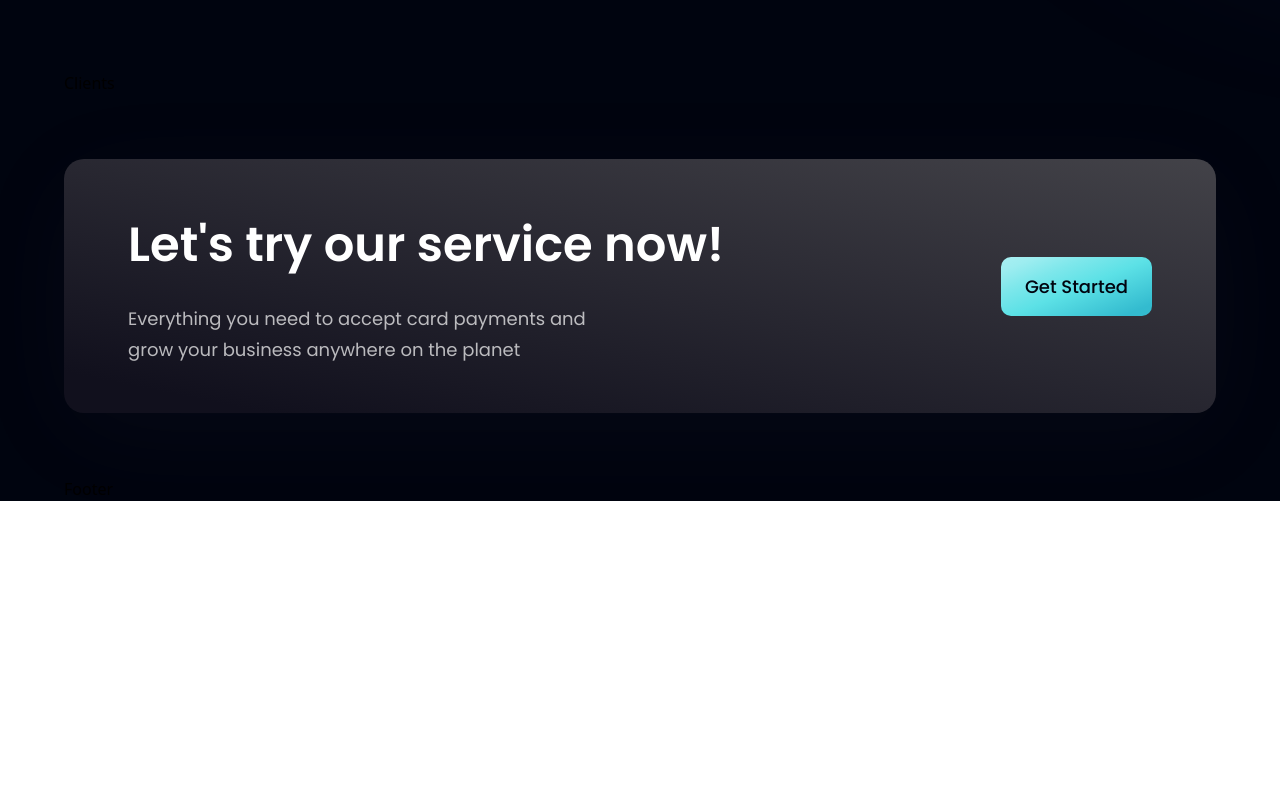
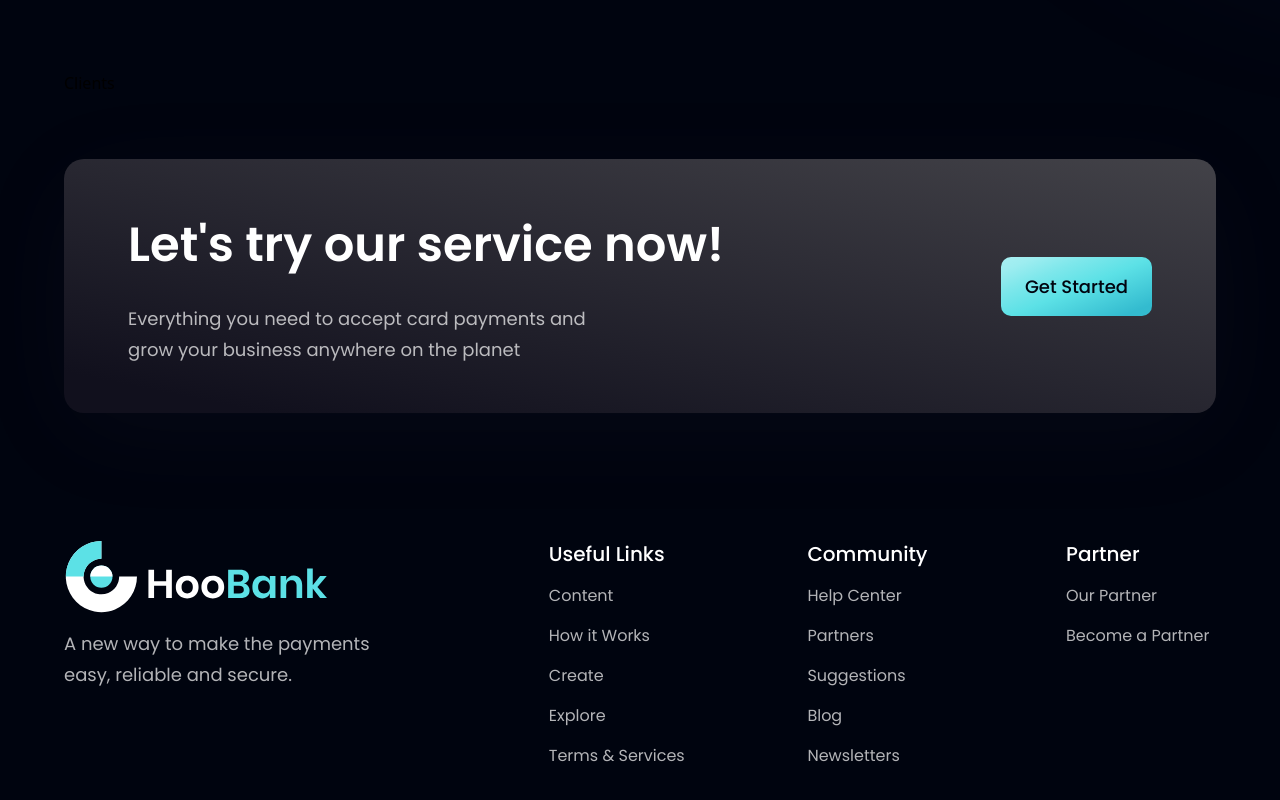
Before and after one commit to podestal/bank-tailwind-landing, a React (Vite) app: page / in a window 1280 px wide. Shown: the part 3821-4621 px from the top of the page. Before the commit the page ends 4322 px from the top, so only its background shows below. Built offline with nearby package versions, Linux system fonts and the light colour scheme.

Commit message:
footer no-social

```diff
--- a/src/components/Footer.jsx
+++ b/src/components/Footer.jsx
@@ -1,8 +1,41 @@
-import React from 'react'
+import styles from "../style"
+import { logo } from "../assets"
+import { footerLinks, socialMedia } from "../constants"
 
 const Footer = () => {
   return (
-    <div>Footer</div>
+    <footer className={`${styles.flexCenter} ${styles.paddingY} flex-col`}>
+        <div className={`${styles.flexStart} md:flex-row flex-col mb-8 w-full`}>
+            <div className="flex-1 flex flex-col justify-start mr-10">
+                <img src={logo} alt="hoobank" className="w-[266px] h-[72px]" />
+                <p className={`mt-4 ${styles.paragraph} max-w-[310px]`}>
+                    A new way to make the payments easy, reliable and secure.
+                </p>
+            </div>
+            <div className="flex-[1.5] w-full flex flex-row justify-between flex-wrap md:mt-0 mt-10">
+                {footerLinks.map( footerLink => (
+                    <div
+                        key={footerLink.key}
+                        className="flex flex-col ss:my-0 my-4 min-w-[150px]"
+                    >
+                        <h4 className="font-poppins font-medium text-[20px] leading-[27px] text-white">{footerLink.title}</h4>
+                        <ul className="list-none mt-4">
+                            {footerLink.links.map((link, idx) => (
+                                <li
+                                    key={link.name}
+                                    className={`font-normal font-poppins text-[16px] leading-[24px] text-dimWhite hover:text-secondary cursor-pointer
+                                                ${idx !== footerLink.links.length - 1 ? 'mb-4' : 'mb-0'}
+                                            `}
+                                >
+                                    {link.name}
+                                </li>
+                            ))}
+                        </ul>
+                    </div>
+                ))}
+            </div>
+        </div>
+    </footer>
   )
 }
 
```
